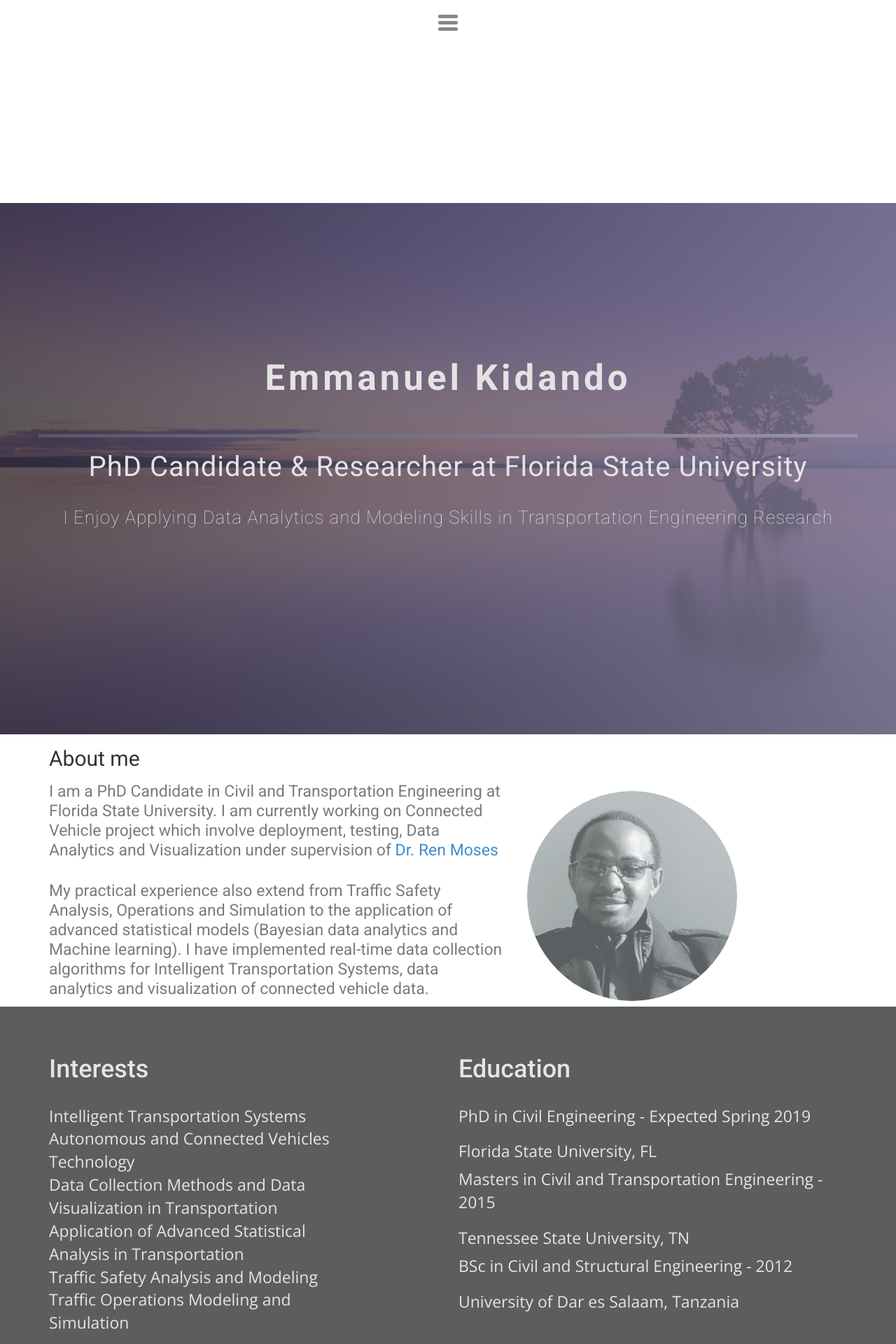
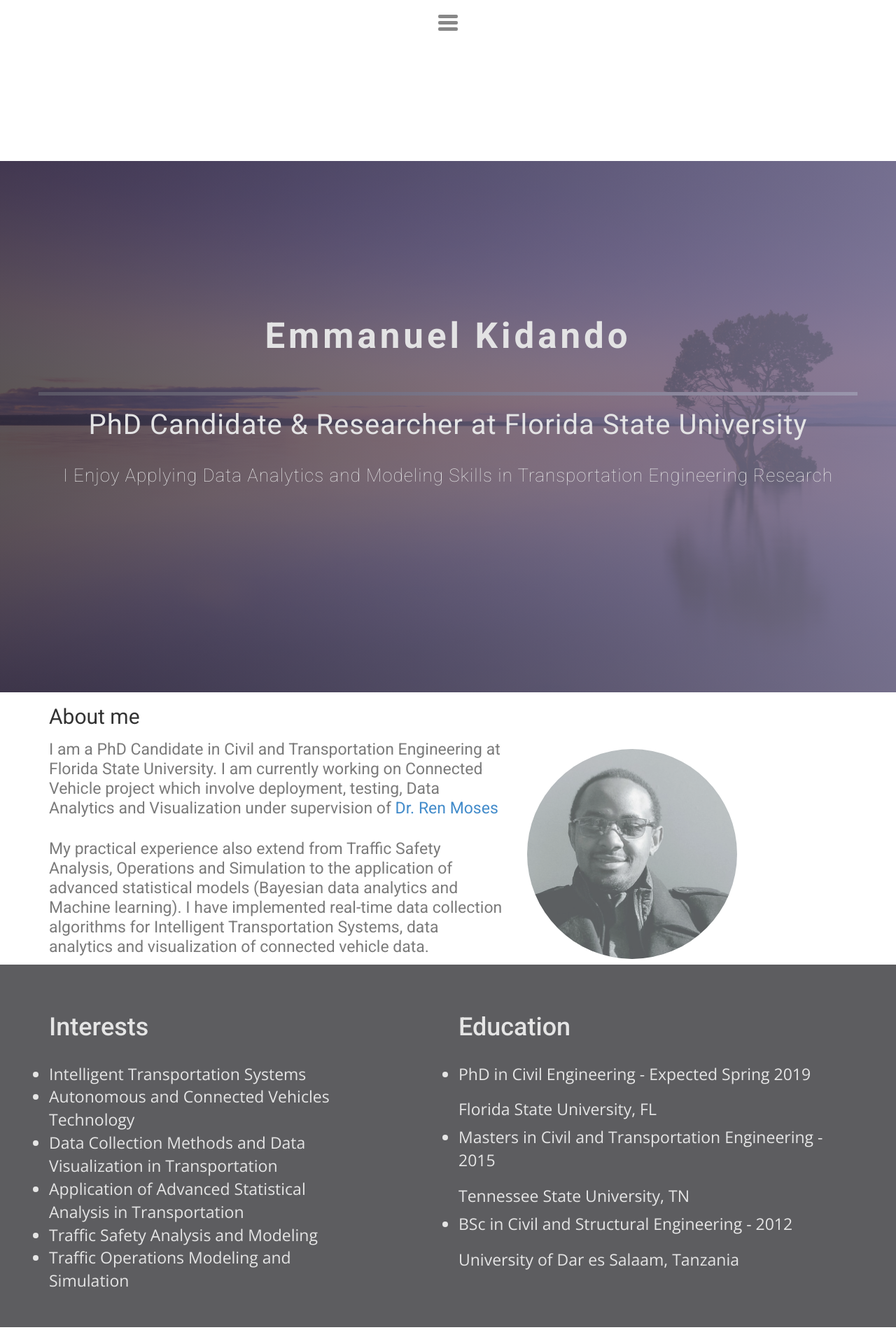
Before and after one commit to ekidando/Emma, a Jekyll site: the page built from index.html, in a window 1280 px wide. Shown: the top 1920 px of the page at 70% size. Built offline with Jekyll 4.4.1, drawn with Linux system fonts in a browser that asks for light colours; nearby versions of some CDN libraries; some web fonts are replaced.

Commit message:
Update navmain.css

```diff
--- a/css/navmain.css
+++ b/css/navmain.css
@@ -74,20 +74,3 @@
   border-right: 15px solid transparent;
   border-bottom: 20px solid white;
 }
-ul, li, li a {
-  list-style: none;
-  display: block;
-  margin: 0;
-  padding: 0;
-}
-li a {
-  padding: 5px;
-  color: #888;
-  text-decoration: none;
-  transition: all .2s;
-}
-li a:hover,
-li a:focus {
-  background: #1ABC9C;
-  color: #fff;
-}
```
